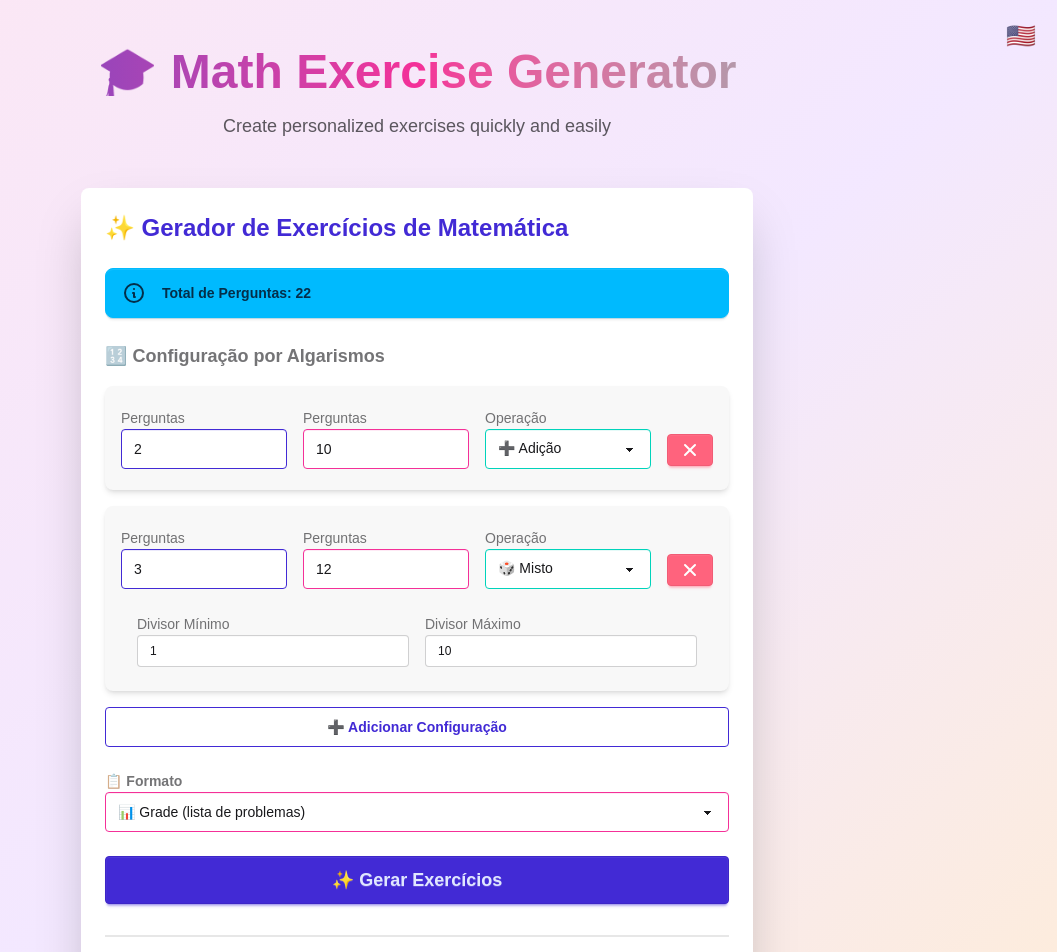
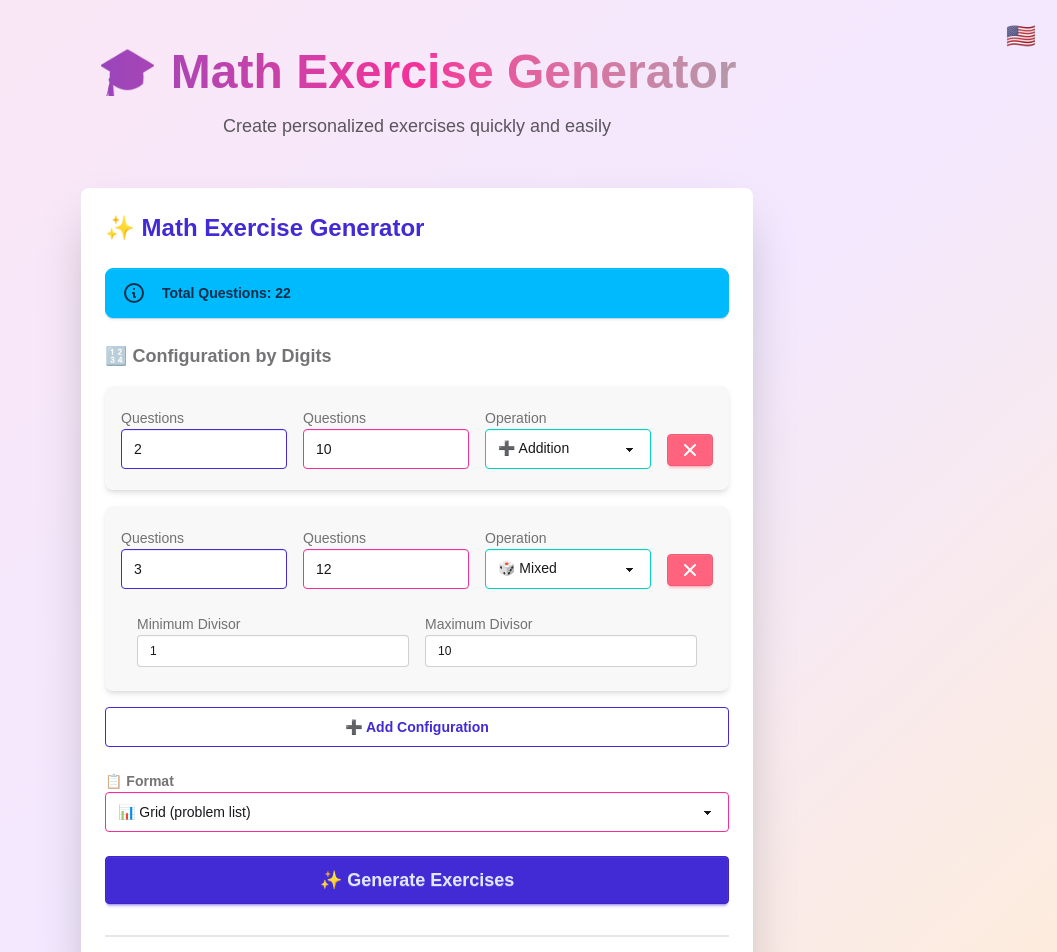
Before and after one commit to nordras/math, a Next.js app: page /en-US in a window 1280 px wide. Shown: the top 952 px of the page, without its empty margins (223-1280 px from the left). Built offline with nearby package versions, Linux system fonts and the light colour scheme.

Commit message:
feat(i18n): integrar traduções no GeneratorForm

```diff
--- a/components/GeneratorForm.tsx
+++ b/components/GeneratorForm.tsx
@@ -1,9 +1,45 @@
 'use client';
 
-import { useState } from 'react';
+import { useId, useState } from 'react';
 import { type GenerateExercisesInput, generateExercises } from '@/app/actions/generateExercises';
 
-export default function GeneratorForm() {
+interface GeneratorFormProps {
+  dict?: {
+    title: string;
+    totalQuestions: string;
+    digitConfigTitle: string;
+    digits: string;
+    questions: string;
+    operation: string;
+    operations: {
+      addition: string;
+      subtraction: string;
+      multiplication: string;
+      division: string;
+      mixed: string;
+    };
+    divisorMin: string;
+    divisorMax: string;
+    addConfig: string;
+    format: string;
+    formatOptions: {
+      grid: string;
+      contextual: string;
+      both: string;
+    };
+    useAI: string;
+    useAIDescription: string;
+    generate: string;
+    generating: string;
+    errorGenerate: string;
+    errorUnknown: string;
+    howItWorksTitle: string;
+    howItWorks: string[];
+  };
+}
+
+export default function GeneratorForm({ dict }: GeneratorFormProps = {}) {
+  const formatSelectId = useId();
   const [isLoading, setIsLoading] = useState(false);
   const [error, setError] = useState<string | null>(null);
   const [digitConfigs, setDigitConfigs] = useState<
@@ -42,7 +78,7 @@ export default function GeneratorForm() {
       const result = await generateExercises(input);
 
       if (!result.success) {
-        setError(result.error || 'Erro ao gerar exercícios');
+        setError(result.error || dict?.errorGenerate || 'Erro ao gerar exercícios');
         setIsLoading(false);
         return;
       }
@@ -72,7 +108,7 @@ export default function GeneratorForm() {
 
       setIsLoading(false);
     } catch (err: unknown) {
-      setError(err instanceof Error ? err.message : 'Erro desconhecido');
+      setError(err instanceof Error ? err.message : (dict?.errorUnknown || 'Erro desconhecido'));
       setIsLoading(false);
     }
   };
@@ -81,7 +117,7 @@ export default function GeneratorForm() {
     <div className="card bg-base-100 shadow-2xl">
       <div className="card-body">
         <h2 className="card-title text-2xl text-primary mb-4">
-          ✨ Gerador de Exercícios de Matemática
+          {dict?.title || '✨ Gerador de Exercícios de Matemática'}
         </h2>
 
         <form onSubmit={handleSubmit} className="space-y-6">
@@ -101,13 +137,13 @@ export default function GeneratorForm() {
                 d="M13 16h-1v-4h-1m1-4h.01M21 12a9 9 0 11-18 0 9 9 0 0118 0z"
               ></path>
             </svg>
-            <span className="font-semibold">Total de Perguntas: {totalProblems}</span>
+            <span className="font-semibold">{dict?.totalQuestions || 'Total de Perguntas'}: {totalProblems}</span>
           </div>
 
           <div className="space-y-4">
             <div className="label">
               <span className="label-text font-semibold text-lg">
-                🔢 Configuração por Algarismos
+                {dict?.digitConfigTitle || '🔢 Configuração por Algarismos'}
               </span>
             </div>
 
@@ -116,10 +152,11 @@ export default function GeneratorForm() {
                 <div className="card-body p-4">
                   <div className="flex items-center gap-4">
                     <div className="form-control flex-1">
-                      <div className="label">
-                        <span className="label-text">Perguntas</span>
-                      </div>
+                      <label htmlFor={`digits-${config.id}`} className="label">
+                        <span className="label-text">{dict?.digits || 'Perguntas'}</span>
+                      </label>
                       <input
+                        id={`digits-${config.id}`}
                         type="number"
                         min="1"
                         max="5"
@@ -130,14 +167,16 @@ export default function GeneratorForm() {
                           setDigitConfigs(newConfigs);
                         }}
                         className="input input-bordered input-primary w-full"
+                        aria-label={dict?.digits || 'Perguntas'}
                       />
                     </div>
 
                     <div className="form-control flex-1">
-                      <div className="label">
-                        <span className="label-text">Perguntas</span>
-                      </div>
+                      <label htmlFor={`questions-${config.id}`} className="label">
+                        <span className="label-text">{dict?.questions || 'Perguntas'}</span>
+                      </label>
                       <input
+                        id={`questions-${config.id}`}
                         type="number"
                         min="0"
                         max="100"
@@ -148,14 +187,16 @@ export default function GeneratorForm() {
                           setDigitConfigs(newConfigs);
                         }}
                         className="input input-bordered input-secondary w-full"
+                        aria-label={dict?.questions || 'Perguntas'}
                       />
                     </div>
 
                     <div className="form-control flex-1">
-                      <div className="label">
-                        <span className="label-text">Operação</span>
-                      </div>
+                      <label htmlFor={`operation-${config.id}`} className="label">
+                        <span className="label-text">{dict?.operation || 'Operação'}</span>
+                      </label>
                       <select
+                        id={`operation-${config.id}`}
                         value={config.operation}
                         onChange={(e) => {
                           const newConfigs = [...digitConfigs];
@@ -168,12 +209,13 @@ export default function GeneratorForm() {
                           setDigitConfigs(newConfigs);
                         }}
                         className="select select-bordered select-accent w-full"
+                        aria-label={dict?.operation || 'Operação'}
                       >
-                        <option value="addition">➕ Adição</option>
-                        <option value="subtraction">➖ Subtração</option>
-                        <option value="multiplication">✖️ Multiplicação</option>
-                        <option value="division">➗ Divisão</option>
-                        <option value="mixed">🎲 Misto</option>
+                        <option value="addition">{dict?.operations.addition || '➕ Adição'}</option>
+                        <option value="subtraction">{dict?.operations.subtraction || '➖ Subtração'}</option>
+                        <option value="multiplication">{dict?.operations.multiplication || '✖️ Multiplicação'}</option>
+                        <option value="division">{dict?.operations.division || '➗ Divisão'}</option>
+                        <option value="mixed">{dict?.operations.mixed || '🎲 Misto'}</option>
                       </select>
                     </div>
 
@@ -206,10 +248,11 @@ export default function GeneratorForm() {
                   {(config.operation === 'division' || config.operation === 'mixed') && (
                     <div className="flex items-center gap-4 mt-3 pl-4 pr-4 pb-2">
                       <div className="form-control flex-1">
-                        <div className="label">
-                          <span className="label-text text-sm">Divisor Mínimo</span>
-                        </div>
+                        <label htmlFor={`divisor-min-${config.id}`} className="label">
+                          <span className="label-text text-sm">{dict?.divisorMin || 'Divisor Mínimo'}</span>
+                        </label>
                         <input
+                          id={`divisor-min-${config.id}`}
                           type="number"
                           min="1"
                           max="100"
@@ -220,14 +263,16 @@ export default function GeneratorForm() {
                             setDigitConfigs(newConfigs);
                           }}
                           className="input input-bordered input-sm w-full"
+                          aria-label={dict?.divisorMin || 'Divisor Mínimo'}
                         />
                       </div>
 
                       <div className="form-control flex-1">
-                        <div className="label">
-                          <span className="label-text text-sm">Divisor Máximo</span>
-                        </div>
+                        <label htmlFor={`divisor-max-${config.id}`} className="label">
+                          <span className="label-text text-sm">{dict?.divisorMax || 'Divisor Máximo'}</span>
+                        </label>
                         <input
+                          id={`divisor-max-${config.id}`}
                           type="number"
                           min="1"
                           max="100"
@@ -238,6 +283,7 @@ export default function GeneratorForm() {
                             setDigitConfigs(newConfigs);
                           }}
                           className="input input-bordered input-sm w-full"
+                          aria-label={dict?.divisorMax || 'Divisor Máximo'}
                         />
                       </div>
                     </div>
@@ -261,22 +307,24 @@ export default function GeneratorForm() {
               }}
               className="btn btn-outline btn-primary w-full"
             >
-              ➕ Adicionar Configuração
+              {dict?.addConfig || '➕ Adicionar Configuração'}
             </button>
           </div>
 
           <div className="form-control">
-            <div className="label">
-              <span className="label-text font-semibold">📋 Formato</span>
-            </div>
+            <label htmlFor={formatSelectId} className="label">
+              <span className="label-text font-semibold">{dict?.format || '📋 Formato'}</span>
+            </label>
             <select
+              id={formatSelectId}
               value={format}
               onChange={(e) => setFormat(e.target.value as 'grid' | 'contextual' | 'both')}
               className="select select-bordered select-secondary w-full"
+              aria-label={dict?.format || 'Formato'}
             >
-              <option value="grid">📊 Grade (lista de problemas)</option>
-              <option value="contextual">📖 Contextualizado (histórias)</option>
-              <option value="both">🎁 Ambos (2 arquivos)</option>
+              <option value="grid">{dict?.formatOptions.grid || '📊 Grade (lista de problemas)'}</option>
+              <option value="contextual">{dict?.formatOptions.contextual || '📖 Contextualizado (histórias)'}</option>
+              <option value="both">{dict?.formatOptions.both || '🎁 Ambos (2 arquivos)'}</option>
             </select>
           </div>
 
@@ -290,9 +338,9 @@ export default function GeneratorForm() {
                   className="toggle toggle-accent"
                 />
                 <div>
-                  <span className="label-text font-semibold">🤖 Usar IA (Google Gemini)</span>
+                  <span className="label-text font-semibold">{dict?.useAI || '🤖 Usar IA (Google Gemini)'}</span>
                   <p className="text-xs text-base-content/60 mt-1">
-                    Gera histórias mais criativas e variadas
+                    {dict?.useAIDescription || 'Gera histórias mais criativas e variadas'}
                   </p>
                 </div>
               </label>
@@ -329,10 +377,10 @@ export default function GeneratorForm() {
               {isLoading ? (
                 <>
                   <span className="loading loading-spinner loading-sm"></span>
-                  Gerando...
+                  {dict?.generating || 'Gerando...'}
                 </>
               ) : (
-                '✨ Gerar Exercícios'
+                dict?.generate || '✨ Gerar Exercícios'
               )}
             </button>
           </div>
@@ -341,13 +389,19 @@ export default function GeneratorForm() {
         <div className="divider"></div>
 
         <div className="text-sm text-base-content/60">
-          <p className="font-semibold mb-2">ℹ️ Como funciona:</p>
+          <p className="font-semibold mb-2">{dict?.howItWorksTitle || 'ℹ️ Como funciona:'}</p>
           <ul className="list-disc list-inside space-y-1">
-            <li>Configure quantos algarismos e questões deseja por operação</li>
-            <li>Escolha entre formato grade (lista de problemas) ou contextualizado (histórias)</li>
-            <li>Opcionalmente, use IA para gerar histórias mais criativas</li>
-            <li>Clique em "Gerar Exercícios" para criar o documento HTML</li>
-            <li>Os exercícios serão abertos em uma nova aba do navegador prontos para impressão</li>
+            {dict?.howItWorks ? (
+              dict.howItWorks.map((item) => <li key={item}>{item}</li>)
+            ) : (
+              <>
+                <li>Configure quantos algarismos e questões deseja por operação</li>
+                <li>Escolha entre formato grade (lista de problemas) ou contextualizado (histórias)</li>
+                <li>Opcionalmente, use IA para gerar histórias mais criativas</li>
+                <li>Clique em "Gerar Exercícios" para criar o documento HTML</li>
+                <li>Os exercícios serão abertos em uma nova aba do navegador prontos para impressão</li>
+              </>
+            )}
           </ul>
         </div>
       </div>
```
